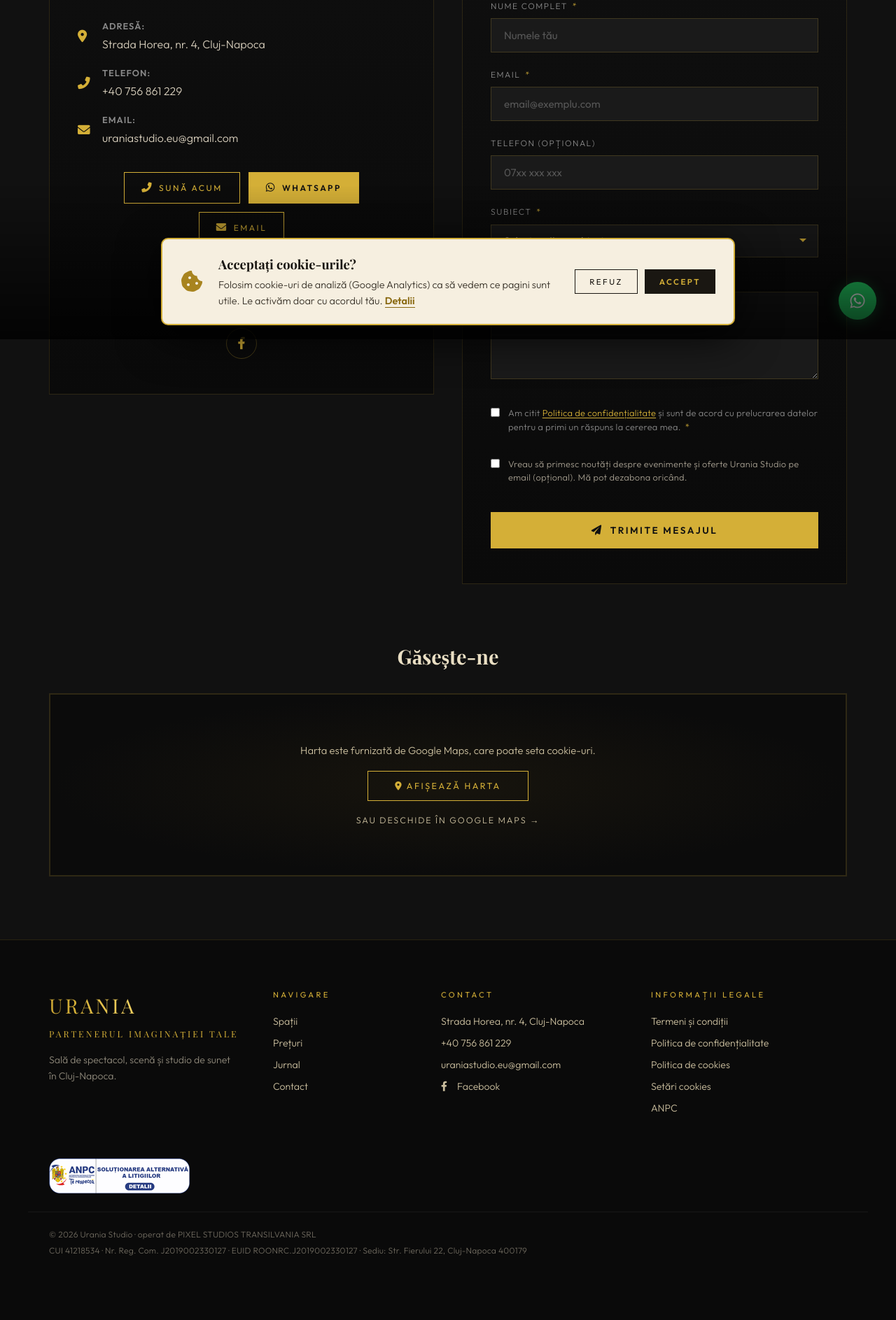
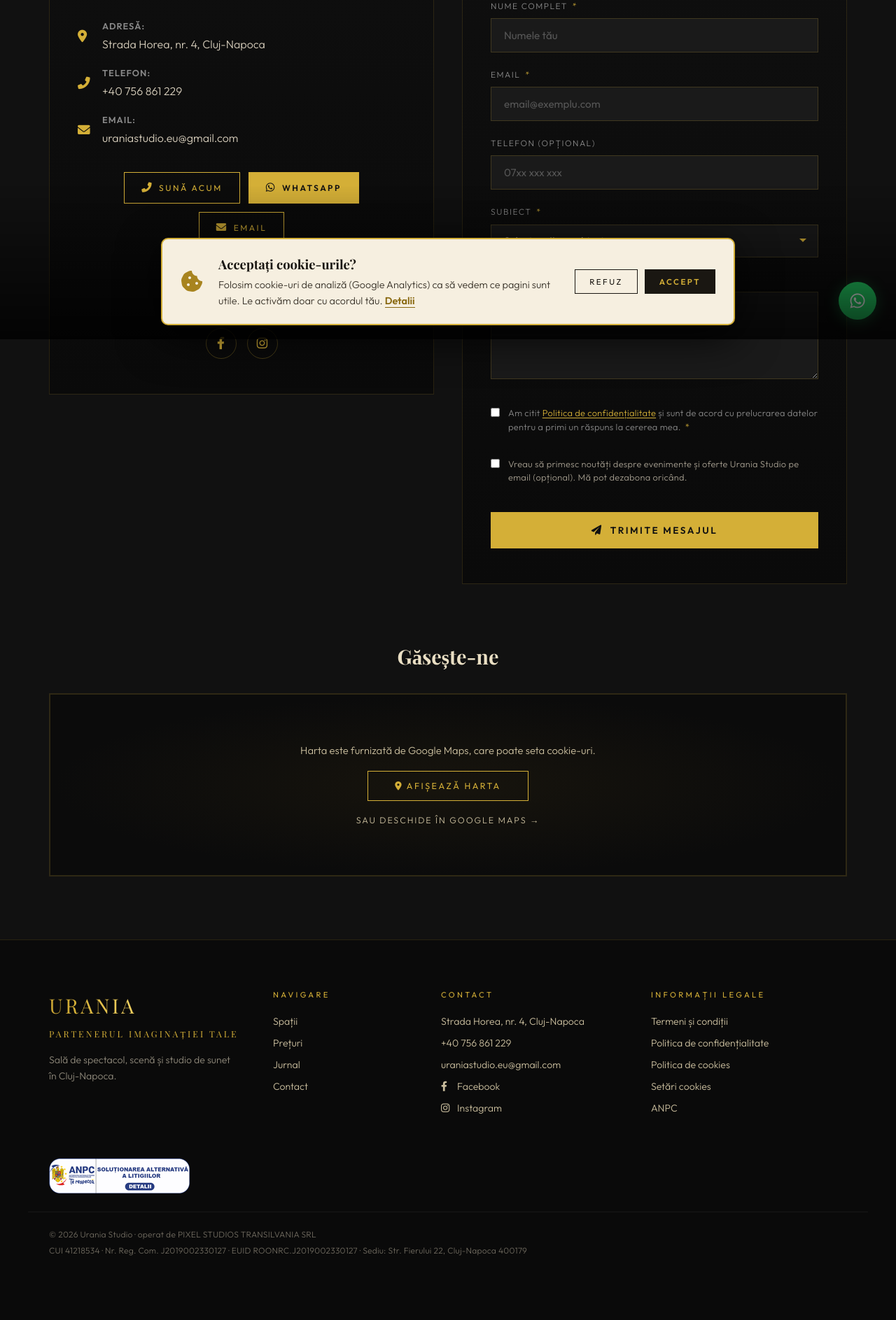
Before and after one commit to nargizzena-png/urania-v2, a PHP site: page /contact.php in a window 1280 px wide. Shown: the part 315-2202 px from the top of the page at 70% size. Run offline with PHP 8.4, Linux system fonts and the light colour scheme; some web fonts are replaced.

Commit message:
Instagram: link în subsol, contact, schema sameAs și pagina cookies
Co-Authored-By: Claude Opus 5.5 <noreply@anthropic.com>

```diff
--- a/contact.php
+++ b/contact.php
@@ -64,6 +64,9 @@ include 'includes/header.php';
                         <div class="social-links">
                             <a href="https://www.facebook.com/profile.php?id=61586391453182" target="_blank" rel="noopener noreferrer" aria-label="Urmărește-ne pe Facebook">
                                 <i class="fab fa-facebook-f"></i>
+                            </a>
+                            <a href="https://www.instagram.com/studiourania/" target="_blank" rel="noopener noreferrer" aria-label="Urmărește-ne pe Instagram">
+                                <i class="fab fa-instagram"></i>
                             </a>
                         </div>
                     </div>
--- a/cookies.php
+++ b/cookies.php
@@ -44,7 +44,7 @@ include 'includes/header.php';
         <ul>
             <li><strong>Harta Google</strong> din pagina de contact se încarcă doar când apeși „Afișează harta”. Atunci Google poate seta propriile cookie-uri.</li>
             <li><strong>Fonturile</strong> site-ului sunt încărcate de pe serverele Google Fonts, care primesc adresa IP a browserului tău. Nu se setează cookie-uri.</li>
-            <li>Linkurile către <strong>Facebook</strong> și <strong>WhatsApp</strong> sunt simple linkuri; cookie-urile acestor servicii apar doar după ce le deschizi.</li>
+            <li>Linkurile către <strong>Facebook</strong>, <strong>Instagram</strong> și <strong>WhatsApp</strong> sunt simple linkuri; cookie-urile acestor servicii apar doar după ce le deschizi.</li>
         </ul>
 
         <h2>Cum îți schimbi alegerea</h2>
--- a/includes/footer.php
+++ b/includes/footer.php
@@ -24,6 +24,7 @@
                 <li><a href="tel:+40756861229">+40 756 861 229</a></li>
                 <li><a href="mailto:uraniastudio.eu@gmail.com">uraniastudio.eu@gmail.com</a></li>
                 <li><a href="https://www.facebook.com/profile.php?id=61586391453182" target="_blank" rel="noopener noreferrer"><i class="fab fa-facebook-f" aria-hidden="true"></i> Facebook</a></li>
+                <li><a href="https://www.instagram.com/studiourania/" target="_blank" rel="noopener noreferrer"><i class="fab fa-instagram" aria-hidden="true"></i> Instagram</a></li>
             </ul>
         </div>
 
--- a/includes/header.php
+++ b/includes/header.php
@@ -56,7 +56,7 @@
       "email": "uraniastudio.eu@gmail.com",
       "address": {"@type": "PostalAddress", "streetAddress": "Strada Horea, nr. 4", "addressLocality": "Cluj-Napoca", "addressCountry": "RO"},
       "openingHours": "Mo-Su 00:00-24:00",
-      "sameAs": ["https://www.facebook.com/profile.php?id=61586391453182"]
+      "sameAs": ["https://www.facebook.com/profile.php?id=61586391453182", "https://www.instagram.com/studiourania/"]
     }
     </script>
 </head>
```
Also changed, not shown: PLAN.md (+1 -1 lines).
